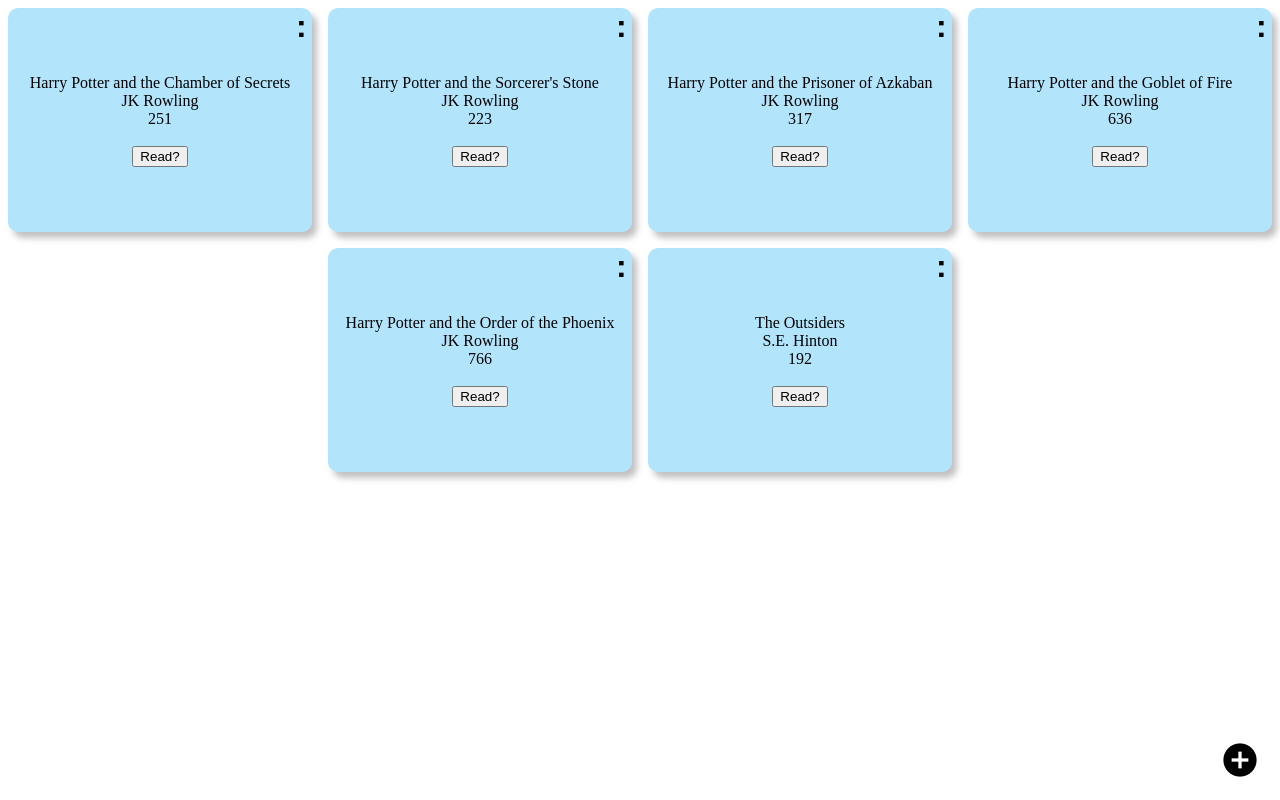
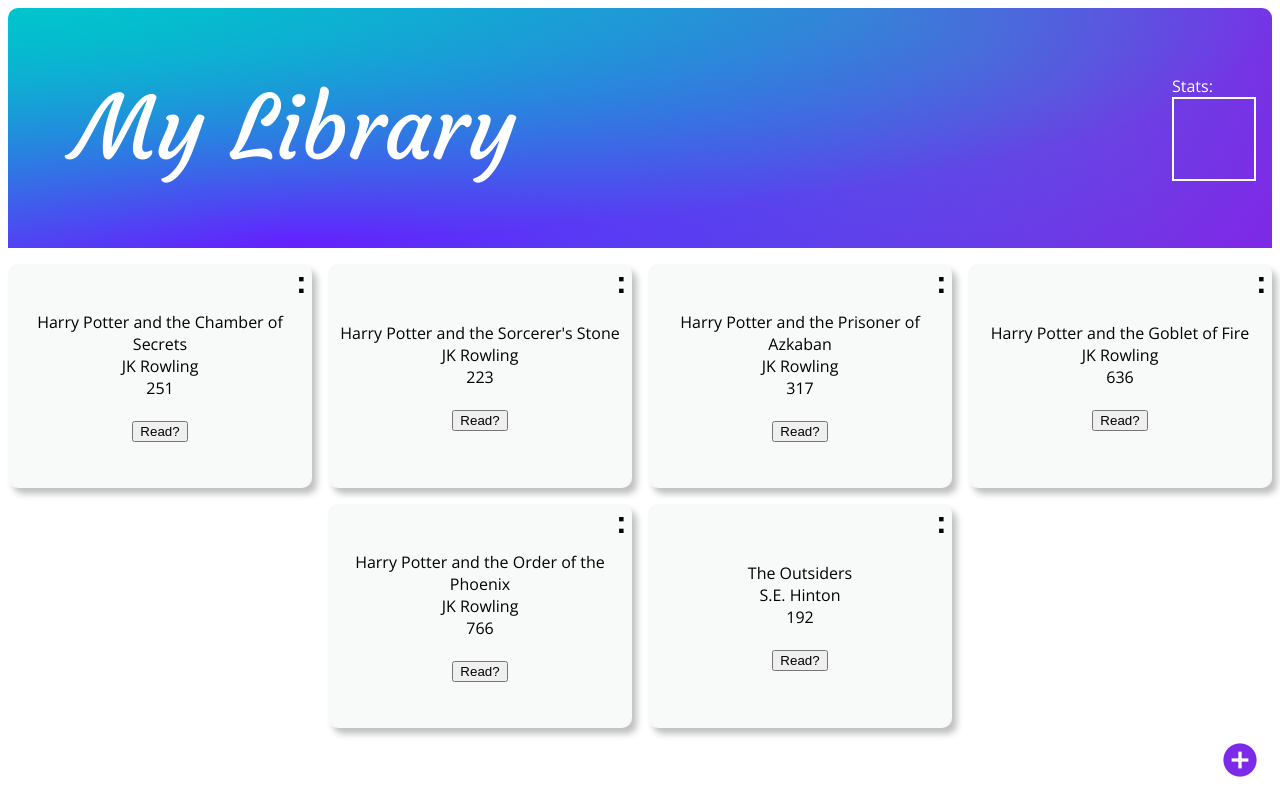
Before and after one commit to whiskey-hotel/library, a plain HTML site: page index.html in a window 1280 px wide. Drawn offline with nearby package versions, Linux system fonts and the light colour scheme.

Commit message:
Dynamic checkmark for read books and a header

```diff
--- a/index.html
+++ b/index.html
@@ -9,7 +9,17 @@
 		<link href="https://fonts.googleapis.com/icon?family=Material+Icons+Outlined" rel="stylesheet" />
 		<script src="./scripts/main.js" defer></script>
 	</head>
+
 	<body>
+		<header>
+			<div class="header">
+				<div id="title">My Library</div>
+				<div id="stats">
+					Stats:
+					<div id="stat-box"></div>
+				</div>
+			</div>
+		</header>
 		<div id="container">
 			<span id="add-book-button" class="material-icons-outlined size" onclick="openForm()">add_circle</span>
 			<section id="form-section">
--- a/scripts/main.js
+++ b/scripts/main.js
@@ -51,11 +51,23 @@ function display(book, index) {
 	const brk = document.createElement("br");
 
 	const bookRead = document.createElement("button");
+	const check = document.createElement("div");
+	check.classList.add("checkmark");
+	check.classList.add("draw");
+
 	bookRead.setAttribute("id", "read-button");
 	bookRead.onclick = () => {
 		book.read = !book.read;
+
+		//animated checkmark for read books
+		if (book.read) {
+			check.style.display = "block";
+		} else {
+			check.style.display = "none";
+		}
 	};
 	bookRead.textContent = "Read?";
+
 
 	// create delete button symbol
 	const delBook1 = document.createElement("button");
@@ -91,6 +103,7 @@ function display(book, index) {
 	bookDetails.appendChild(bookRead);
 	bookDetails.appendChild(delBook1);
 	bookDetails.appendChild(delBook2);
+	bookDetails.appendChild(check);
 }
 
 function openForm() {
--- a/styles/main.css
+++ b/styles/main.css
@@ -1,6 +1,62 @@
+@import url("https://fonts.googleapis.com/css2?family=Courgette&family=Open+Sans:wght@300;400;500&display=swap");
+
 :root {
-	--clr-blue: rgba(3, 169, 244, 0.3);
+	--clr-neutral: #f8f9f9;
+	--clr-accent: #7d2ae8;
+	--clr-header-background: radial-gradient(100.99% 100.73% at 0 0, rgba(0, 196, 204, 0.725916) 0, #00c4cc 0.01%, rgba(0, 196, 204, 0) 100%),
+		radial-gradient(68.47% 129.02% at 22.82% 97.71%, #6420ff 0, rgba(100, 32, 255, 0) 100%),
+		radial-gradient(106.1% 249.18% at 0 0, #00c4cc 0, rgba(0, 196, 204, 0) 100%),
+		radial-gradient(64.14% 115.13% at 5.49% 50%, #6420ff 0, rgba(100, 32, 255, 0) 100%), #7d2ae7;
+
 	--shadow-neutral: rgba(32, 33, 36, 0.28);
+	--font-weight-light: 300;
+	--font-weight-regular: 400;
+	--font-weight-medium: 500;
+	--font-italics: "Courgette", cursive;
+	--font-regular: "Open Sans", sans-serif;
+
+	--check-height: 1.5em;
+	--check-width: calc(var(--check-height)/2);
+	--check-left: 8.5em;
+	--check-top: 12.5em;
+	--check-thickness: 3px;
+	--check-color: #5cb85c;
+	}
+
+
+
+html,
+body {
+	font-family: var(--font-regular);
+}
+
+.header {
+	display: flex;
+	align-items: center;
+	height: 15em;
+	max-width: 100%;
+	margin-bottom: 1em;
+	border-radius: 10px 10px 0 0;
+	color: #fff;
+	background: var(--clr-header-background);
+}
+
+#title {
+	font-family: var(--font-italics);
+	font-weight: var(--font-weight-medium);
+	font-size: 5.5rem;
+	margin-left: 0.75em;
+}
+
+#stats {
+	margin-left: auto;
+	margin-right: 1em;
+}
+
+#stat-box {
+	height: 5em;
+	width: 5em;
+	border: 2px solid #fff;
 }
 
 #container {
@@ -17,6 +73,7 @@
 	font-size: 40px;
 	z-index: 999;
 	cursor: pointer;
+	color: var(--clr-accent);
 }
 
 .book {
@@ -26,10 +83,10 @@
 	justify-content: center;
 	align-items: center;
 	text-align: center;
-	/* border: black 1px solid; */
+	font-weight: var(--font-weight-regular);
 	height: 14em;
 	width: 19em;
-	background-color: var(--clr-blue);
+	background-color: var(--clr-neutral);
 	border-radius: 10px;
 	box-shadow: 5px 6px 6px var(--shadow-neutral);
 	transition: all 1s;
@@ -67,7 +124,8 @@
 
 .book:hover,
 .book:focus {
-	box-shadow: 0 4px 6px 4px var(--clr-blue);
+	box-shadow: 0 4px 6px 4px var(--clr-accent);
+	/* border: solid 5px var(--clr-accent); */
 }
 
 .remove-book {
@@ -83,3 +141,56 @@
 	background-color: inherit;
 	cursor: pointer;
 }
+
+
+/* Book Read Checkmark */
+
+
+.checkmark {
+	display: none;
+}
+
+.checkmark.draw:after {
+	animation-duration: 800ms;
+	animation-timing-function: ease;
+	animation-name: checkmark;
+	transform: scaleX(-1) rotate(135deg);
+}
+
+.checkmark:after {
+	opacity: 1;
+	height: var(--check-height);
+	width: var(--check-width);
+	transform-origin: left top;
+	border-right: var(--check-thickness) solid var(--check-color);
+	border-top: var(--check-thickness) solid var(--check-color);
+	content: '';
+	left: var(--check-left);
+	top: var(--check-top);
+	position: absolute;
+
+}
+
+
+@keyframes checkmark {
+	0% {
+	  height: 0;
+	  width: 0;
+	  opacity: 1;
+	}
+	20% {
+	  height: 0;
+	  width: var(--check-width);
+	  opacity: 1;
+	}
+	40% {
+	  height: var(--check-height);
+	  width: var(--check-width);
+	  opacity: 1;
+	}
+	100% {
+	  height: var(--check-height);
+	  width: var(--check-width);
+	  opacity: 1;
+	}
+  }
```
Lines whose indentation alone changed are shown as unchanged.
